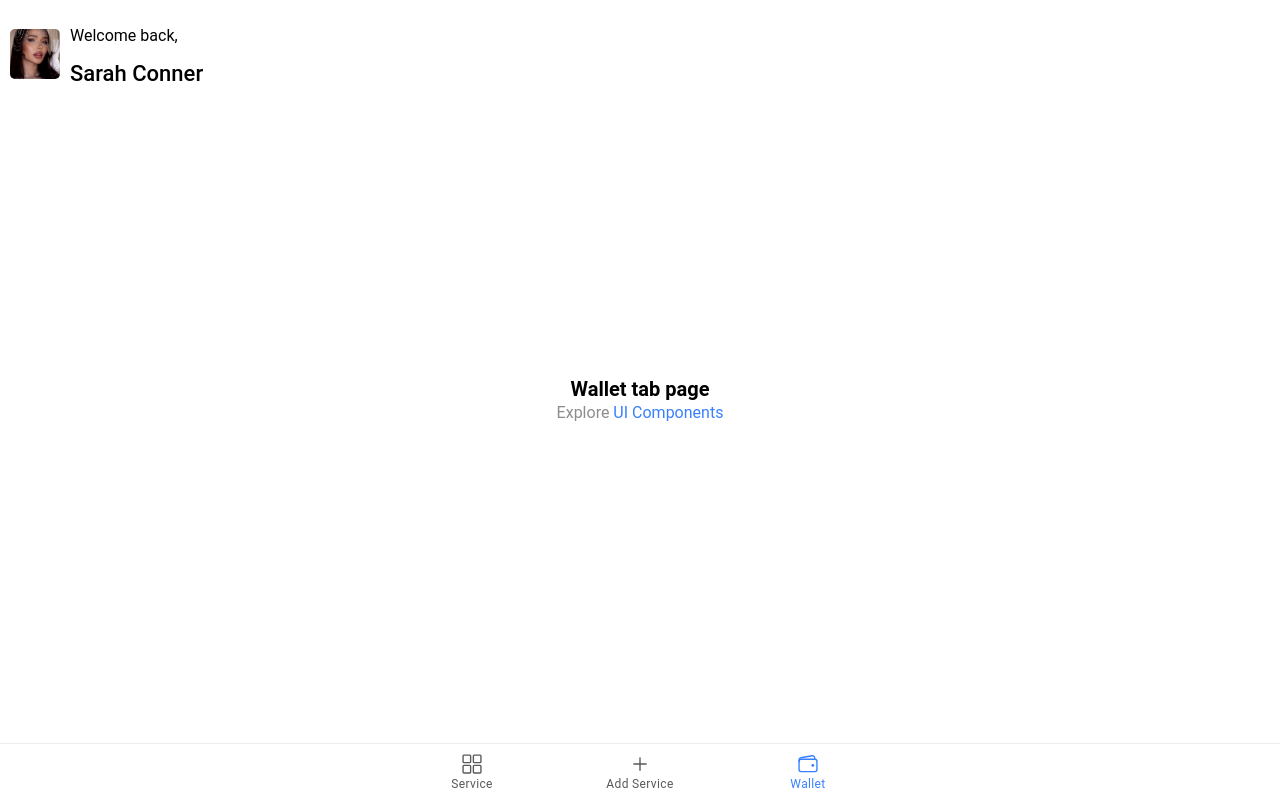
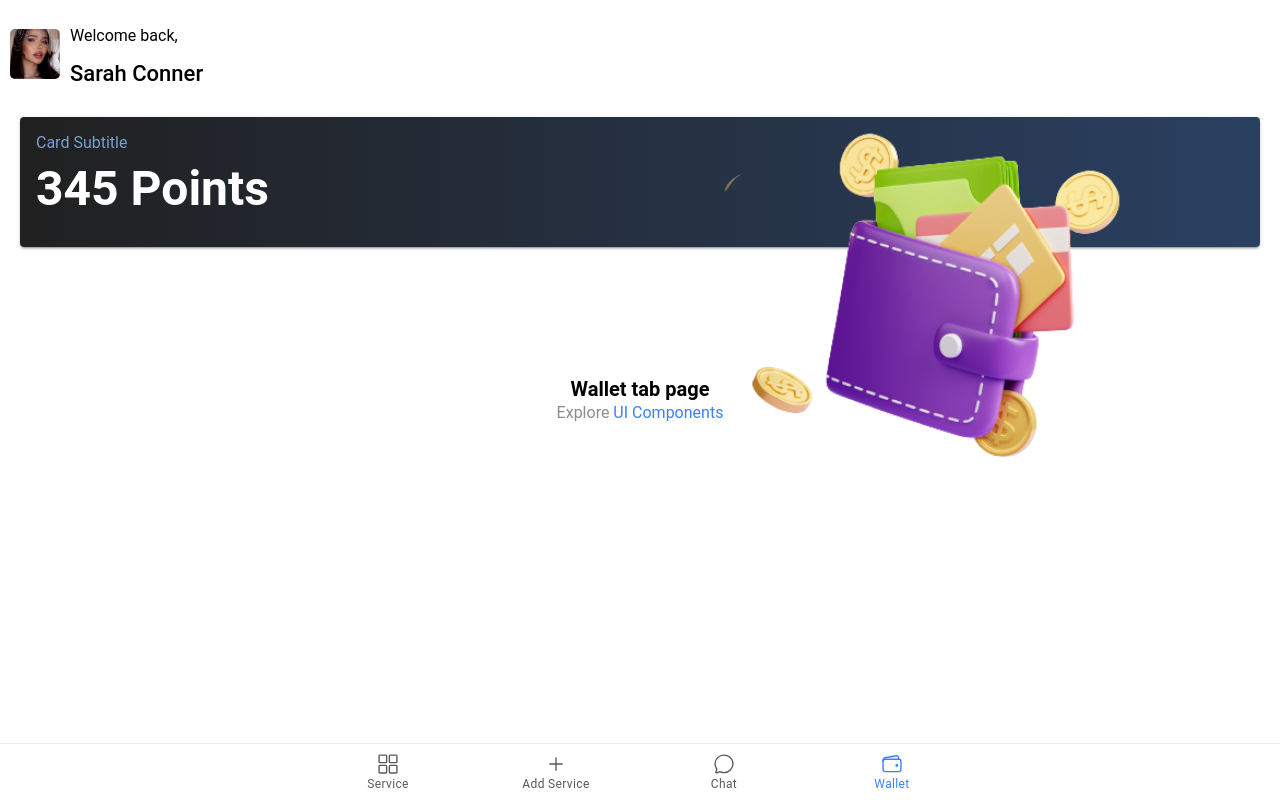
Before and after one commit to wedalb/ethmunich, a React (Vite) app in the folder ionic-react-app/: page /wallet in a window 1280 px wide. Built offline with nearby package versions, Linux system fonts and the light colour scheme.

Commit message:
some wallet stuff

```diff
--- a/ionic-react-app/package.json
+++ b/ionic-react-app/package.json
@@ -22,6 +22,7 @@
     "@types/react-router": "^5.1.20",
     "@types/react-router-dom": "^5.3.3",
     "ionicons": "^7.0.0",
+    "lottie-react": "^2.4.0",
     "react": "^18.2.0",
     "react-dom": "^18.2.0",
     "react-router": "^5.3.4",
--- a/ionic-react-app/src/App.tsx
+++ b/ionic-react-app/src/App.tsx
@@ -10,10 +10,17 @@ import {
   setupIonicReact
 } from '@ionic/react';
 import { IonReactRouter } from '@ionic/react-router';
-import {add, addOutline, ellipse, gridOutline, square, triangle, wallet, walletOutline} from 'ionicons/icons';
+import {
+  add,
+  addOutline,
+  chatbubbleOutline,
+  gridOutline,
+  walletOutline
+} from 'ionicons/icons';
 import JobsTab from './pages/ServicesTab';
 import AddTab from './pages/AddTab';
 import WalletTab from './pages/WalletTab';
+import ChatTab from "./pages/ChatTab";
 
 /* Core CSS required for Ionic components to work properly */
 import '@ionic/react/css/core.css';
@@ -50,6 +57,9 @@ const App: React.FC = () => (
             <Route path="/wallet">
               <WalletTab />
             </Route>
+            <Route exact path="/chat">
+              <ChatTab />
+            </Route>
             <Route exact path="/">
               <Redirect to="/services" />
             </Route>
@@ -63,6 +73,10 @@ const App: React.FC = () => (
               <IonIcon aria-hidden="true" icon={addOutline} />
               <IonLabel>Add Service</IonLabel>
             </IonTabButton>
+            <IonTabButton tab="chat" href="/chat">
+              <IonIcon aria-hidden="true" icon={chatbubbleOutline} />
+              <IonLabel>Chat</IonLabel>
+            </IonTabButton>
             <IonTabButton tab="wallet" href="/wallet">
               <IonIcon aria-hidden="true" icon={walletOutline} />
               <IonLabel>Wallet</IonLabel>
--- /dev/null
+++ b/ionic-react-app/src/assets/constants.js
@@ -0,0 +1,22 @@
+// constants.js
+
+export const COLOR_PALETTE = {
+    VIOLET: {
+        LIGHT: '#E6E6FA',
+        DEFAULT: '#974EC3',
+        DARK: '#504099',
+        GRADIENT: 'linear-gradient(90deg, #202020, #2a4061)'
+    },
+    BLUE: {
+        LIGHT: '#ADD8E6',
+        DEFAULT: '#0000FF',
+        DARK: '#313866',
+        GRADIENT: 'linear-gradient(45deg, #ADD8E6, #0000FF)'
+    },
+    PINK: {
+        LIGHT: '#FFB6C1',
+        DEFAULT: '#FE7BE5',
+        DARK: '#FF69B4',
+        GRADIENT: 'linear-gradient(45deg, #FFB6C1, #FF69B4)'
+    }
+};
--- /dev/null
+++ b/ionic-react-app/src/components/ExampleCard.css
@@ -0,0 +1,22 @@
+.card-title,
+.card-subtitle,
+.card-content {
+    color: white;
+}
+
+ion-card {
+    --background: #000;
+    --color: #7b9ed1;
+}
+
+ion-card-title {
+    --color: #ffff;
+    font-size: 3rem; /* Adjust as needed */
+    font-weight: bolder;
+}
+
+ion-card-subtitle {
+    --color: #7b9ed1;
+    font-size: 1rem; /* Adjust as needed */
+    font-weight: normal;
+}
--- /dev/null
+++ b/ionic-react-app/src/components/ExampleCard.tsx
@@ -0,0 +1,24 @@
+import React from 'react';
+import { IonCard, IonCardContent, IonCardHeader, IonCardSubtitle, IonCardTitle } from '@ionic/react';
+// @ts-ignore
+import { COLOR_PALETTE } from "../assets/constants.js"; // Adjust the path accordingly
+import './ExampleCard.css';
+
+const ExampleCard: React.FC = () => {
+    return (
+        <IonCard style={{ background: COLOR_PALETTE.VIOLET.GRADIENT }}>
+            <IonCardHeader>
+                <IonCardSubtitle>Card Subtitle</IonCardSubtitle>
+                <IonCardTitle>345 Points</IonCardTitle>
+            </IonCardHeader>
+
+            <IonCardContent>
+
+
+            </IonCardContent>
+        </IonCard>
+    );
+}
+
+
+export default ExampleCard;
--- a/ionic-react-app/src/pages/AddTab.tsx
+++ b/ionic-react-app/src/pages/AddTab.tsx
@@ -7,7 +7,7 @@ const AddTab: React.FC = () => {
     <IonPage>
       <IonHeader>
         <IonToolbar>
-          <IonTitle>Tab 2</IonTitle>
+          <IonTitle>Add Service</IonTitle>
         </IonToolbar>
       </IonHeader>
       <IonContent fullscreen>
--- /dev/null
+++ b/ionic-react-app/src/pages/ChatTab.tsx
@@ -0,0 +1,26 @@
+import { IonContent, IonHeader, IonPage, IonTitle, IonToolbar } from '@ionic/react';
+import ExploreContainer from '../components/ExploreContainer';
+import './ChatTab.css';
+import React from "react";
+
+const ChatTab: React.FC = () => {
+    return (
+        <IonPage>
+            <IonHeader>
+                <IonToolbar>
+                    <IonTitle>Chatting</IonTitle>
+                </IonToolbar>
+            </IonHeader>
+            <IonContent fullscreen>
+                <IonHeader collapse="condense">
+                    <IonToolbar>
+                        <IonTitle size="large">Tab 2</IonTitle>
+                    </IonToolbar>
+                </IonHeader>
+                <ExploreContainer name="Chat" />
+            </IonContent>
+        </IonPage>
+    );
+};
+
+export default ChatTab;
--- a/ionic-react-app/src/pages/WalletTab.css
+++ b/ionic-react-app/src/pages/WalletTab.css
@@ -0,0 +1,13 @@
+/* WalletTab.css */
+
+.card-container {
+    position: relative; /* Set this to control the absolute positioning of children */
+}
+
+.overlay-image {
+    position: absolute;
+    top: -60px;  /* Moves the image 10 pixels above the container's top boundary */
+    right: 0;
+    width: 50%;
+    z-index: 10;
+}
--- a/ionic-react-app/src/pages/WalletTab.tsx
+++ b/ionic-react-app/src/pages/WalletTab.tsx
@@ -2,7 +2,9 @@ import { IonContent, IonHeader, IonPage, IonTitle, IonToolbar, IonGrid, IonRow,
 import ExploreContainer from '../components/ExploreContainer';
 import './WalletTab.css';
 import avatarImage from '../assets/images/avatarmock.jpeg';
+import walletImage from '../assets/images/3dwallet.png';
 
+import ExampleCard from "../components/ExampleCard";
 
 const WalletTab: React.FC = () => {
     return (
@@ -14,10 +16,9 @@ const WalletTab: React.FC = () => {
                     </IonToolbar>
                 </IonHeader>
 
-                {/* Avatar Row*/}
                 <IonGrid>
+                    {/* Avatar Row */}
                     <IonRow className="ion-align-items-center">
-                        {/* We use 'ion-align-items-center' for vertical centering */}
                         <IonCol size="auto">
                             <div style={{ width: '50px', height: '50px', borderRadius: '10%', overflow: 'hidden' }}>
                                 <IonImg src={avatarImage} style={{ width: '100%', height: '100%', objectFit: 'cover' }} />
@@ -30,8 +31,22 @@ const WalletTab: React.FC = () => {
                                 <h3>Sarah Conner</h3>
                             </IonLabel>
                         </IonCol>
+
+
                     </IonRow>
+
+                    <IonRow>
+                        <IonCol>
+                            <div className="card-container">
+                                <ExampleCard />
+                                <img src={walletImage} className="overlay-image" alt="3d Wallet"/>
+                            </div>
+                        </IonCol>
+                    </IonRow>
+
+
                 </IonGrid>
+
 
                 <ExploreContainer name="Wallet tab page" />
             </IonContent>
```
Also changed, not shown: ionic-react-app/src/assets/images/3dwallet.png (added), ionic-react-app/src/pages/ChatTab.css (added), 1 other file (tests, documents, lock files or other folders).
